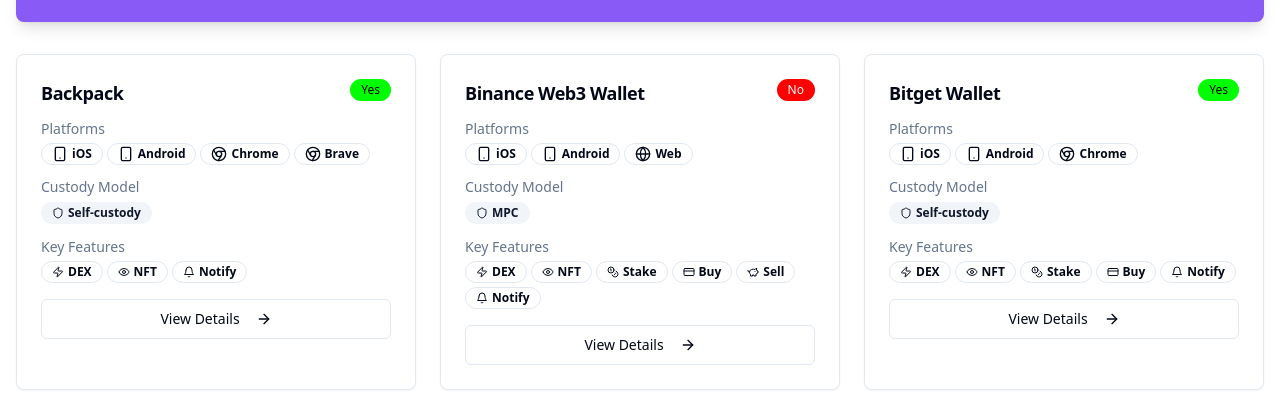
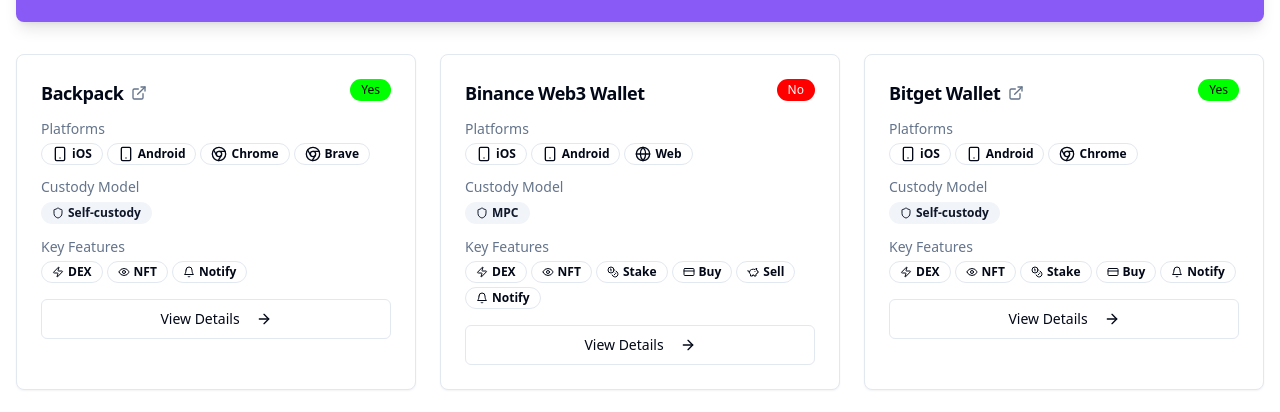
Before and after one commit to lucadavid075/solana-pay-compass-guide, a React (Vite) app: page / in a window 1280 px wide. Shown: the part 386-798 px from the top of the page. Built offline with nearby package versions, Linux system fonts and the light colour scheme.

Commit message:
Add links to wallet websites/docs
Add links to wallet websites or documentation.

```diff
--- a/src/components/WalletCard.tsx
+++ b/src/components/WalletCard.tsx
@@ -4,10 +4,11 @@ import { Badge } from '@/components/ui/badge';
 import { Button } from '@/components/ui/button';
 import { Dialog, DialogContent, DialogHeader, DialogTitle, DialogTrigger } from '@/components/ui/dialog';
 import { Tooltip, TooltipContent, TooltipProvider, TooltipTrigger } from '@/components/ui/tooltip';
-import { ArrowRight, Smartphone, Monitor, Globe, HardDrive, Chrome, CreditCard, Zap, PiggyBank, Coins, Bell, Eye, Shield } from 'lucide-react';
+import { ArrowRight, Smartphone, Monitor, Globe, HardDrive, Chrome, CreditCard, Zap, PiggyBank, Coins, Bell, Eye, Shield, ExternalLink } from 'lucide-react';
 
 interface Wallet {
   wallet_name: string;
+  website?: string;
   platforms: string[];
   custody_model: string;
   in_app_dex_swap: string;
@@ -87,9 +88,22 @@ export default function WalletCard({ wallet }: WalletCardProps) {
       <Card className="h-full transition-all duration-300 hover:shadow-lg hover:shadow-primary/10 hover:-translate-y-1 bg-card border-border">
         <CardHeader className="pb-3">
           <div className="flex items-start justify-between">
-            <CardTitle className="text-lg font-semibold text-card-foreground">
-              {wallet.wallet_name}
-            </CardTitle>
+            <div className="flex items-center gap-2">
+              <CardTitle className="text-lg font-semibold text-card-foreground">
+                {wallet.wallet_name}
+              </CardTitle>
+              {wallet.website && (
+                <a
+                  href={wallet.website}
+                  target="_blank"
+                  rel="noopener noreferrer"
+                  className="text-muted-foreground hover:text-primary transition-colors"
+                  aria-label={`Visit ${wallet.wallet_name} website`}
+                >
+                  <ExternalLink className="h-4 w-4" />
+                </a>
+              )}
+            </div>
             <TooltipProvider>
               <Tooltip>
                 <TooltipTrigger asChild>
@@ -184,7 +198,20 @@ export default function WalletCard({ wallet }: WalletCardProps) {
             </DialogTrigger>
             <DialogContent className="max-w-2xl max-h-[90vh] overflow-y-auto">
               <DialogHeader>
-                <DialogTitle className="text-xl">{wallet.wallet_name} Details</DialogTitle>
+                <div className="flex items-center justify-between">
+                  <DialogTitle className="text-xl">{wallet.wallet_name} Details</DialogTitle>
+                  {wallet.website && (
+                    <a
+                      href={wallet.website}
+                      target="_blank"
+                      rel="noopener noreferrer"
+                      className="flex items-center gap-1 text-sm text-primary hover:text-primary/80 transition-colors"
+                    >
+                      Visit Website
+                      <ExternalLink className="h-4 w-4" />
+                    </a>
+                  )}
+                </div>
               </DialogHeader>
 
               <div className="space-y-6">
--- a/src/data/wallets.json
+++ b/src/data/wallets.json
@@ -2,6 +2,7 @@
   "wallets": [
     {
       "wallet_name": "Solflare",
+      "website": "https://solflare.com",
       "platforms": ["Web", "iOS", "Android", "Chrome", "Firefox", "Brave", "Edge"],
       "custody_model": "Self-custody",
       "in_app_dex_swap": "Yes",
@@ -26,6 +27,7 @@
     },
     {
       "wallet_name": "Phantom",
+      "website": "https://phantom.app",
       "platforms": ["iOS", "Android", "Chrome", "Firefox", "Brave"],
       "custody_model": "Self-custody",
       "in_app_dex_swap": "Yes",
@@ -50,6 +52,7 @@
     },
     {
       "wallet_name": "Decaf",
+      "website": "https://decaf.so",
       "platforms": ["Web", "iOS", "Android"],
       "custody_model": "Self-custody",
       "in_app_dex_swap": "Yes",
@@ -74,6 +77,7 @@
     },
     {
       "wallet_name": "Backpack",
+      "website": "https://backpack.app",
       "platforms": ["iOS", "Android", "Chrome", "Brave"],
       "custody_model": "Self-custody",
       "in_app_dex_swap": "Yes",
@@ -98,6 +102,7 @@
     },
     {
       "wallet_name": "Bitget Wallet",
+      "website": "https://web3.bitget.com",
       "platforms": ["iOS", "Android", "Chrome"],
       "custody_model": "Self-custody",
       "in_app_dex_swap": "Yes",
@@ -122,6 +127,7 @@
     },
     {
       "wallet_name": "Jupiter Wallet",
+      "website": "https://jup.ag",
       "platforms": ["iOS", "Android"],
       "custody_model": "Self-custody",
       "in_app_dex_swap": "Yes",
@@ -146,6 +152,7 @@
     },
     {
       "wallet_name": "Glow Wallet",
+      "website": "https://glow.app",
       "platforms": ["iOS", "Android"],
       "custody_model": "Self-custody",
       "in_app_dex_swap": "Yes",
@@ -170,6 +177,7 @@
     },
     {
       "wallet_name": "Espresso Cash",
+      "website": "https://espressocash.com",
       "platforms": ["iOS", "Android"],
       "custody_model": "Self-custody",
       "in_app_dex_swap": "Yes",
@@ -194,6 +202,7 @@
     },
     {
       "wallet_name": "Trezor",
+      "website": "https://trezor.io",
       "platforms": ["Hardware", "Web", "iOS", "Android"],
       "custody_model": "Self-custody",
       "in_app_dex_swap": "Yes",
@@ -218,6 +227,7 @@
     },
     {
       "wallet_name": "Exodus",
+      "website": "https://exodus.com",
       "platforms": ["iOS", "Android", "Windows", "macOS", "Linux"],
       "custody_model": "Self-custody",
       "in_app_dex_swap": "Yes",
```
